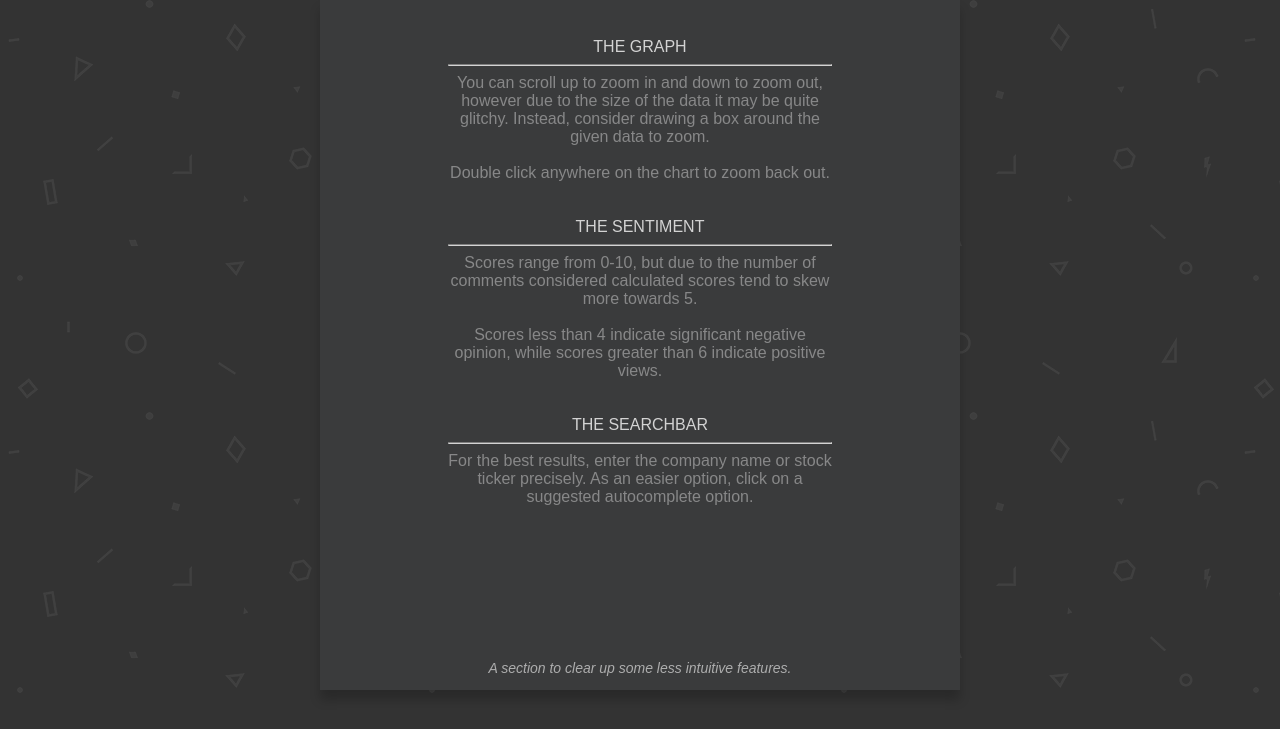
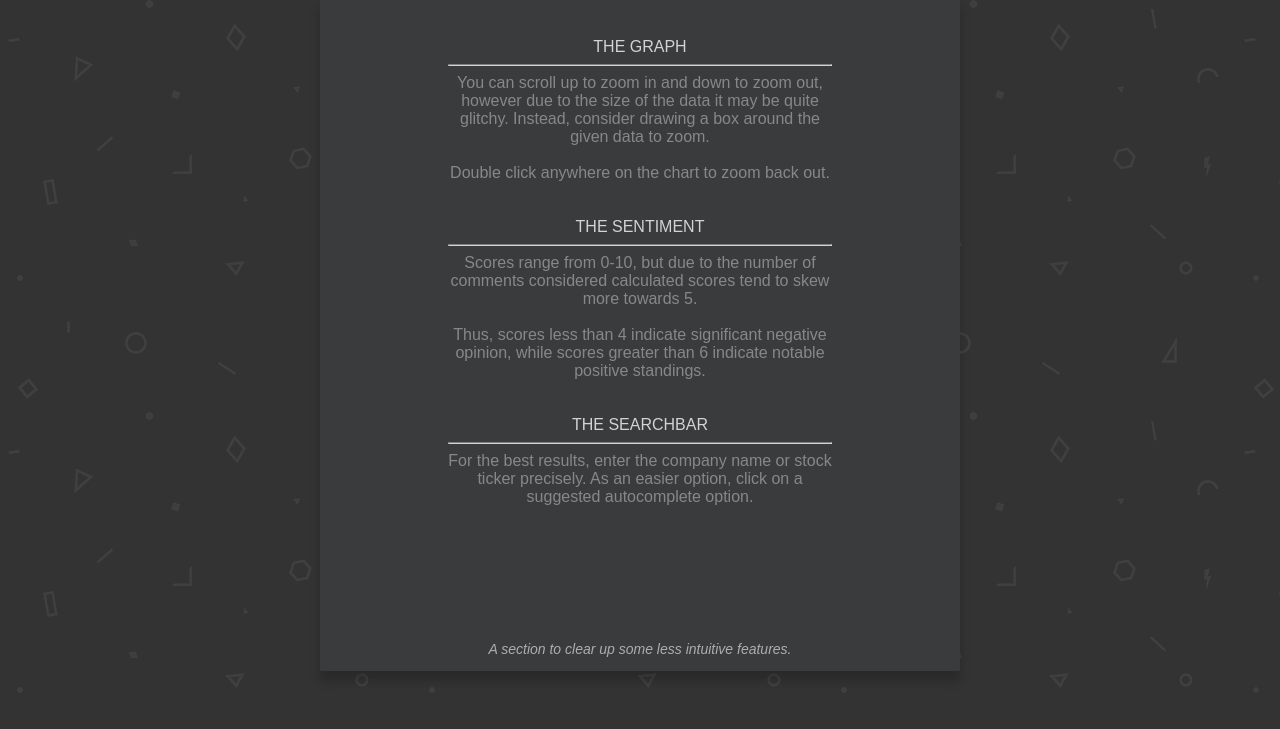
Before and after one commit to keatox/forecast, a Flask app: page /help in a window 1280 px wide. Shown: the part 99-828 px from the top of the page. After the commit the page ends 791 px from the top, so only its background shows below. Run offline with Flask 3, Linux system fonts and the light colour scheme; parts of the project's set-up code (start-up, migrations or seed data) failed here and were passed over.

Commit message:
Update help.html

```diff
--- a/src/frontend/templates/help.html
+++ b/src/frontend/templates/help.html
@@ -36,14 +36,14 @@
         THE SENTIMENT<hr id="linebreak">
         <div style="opacity: 0.5;">Scores range from 0-10,
         but due to the number of comments considered calculated scores tend to skew more towards 5.<br><br>
-        Scores less than 4 indicate significant negative opinion,
-        while scores greater than 6 indicate positive views.<br><br><br></div>
+        Thus, scores less than 4 indicate significant negative opinion,
+        while scores greater than 6 indicate notable positive standings.<br><br><br></div>
 
         THE SEARCHBAR<hr id="linebreak">
         <div style="opacity: 0.5;">For the best results, enter the company name or stock ticker precisely.
         As an easier option, click on a suggested autocomplete option.</div>
 
-        <br style="display: block; content: ''; margin-top: 40%;">
+        <br style="display: block; content: ''; margin-top: 35%;">
         <em style="font-size: 14px; opacity: 0.75;">A section to clear up some less intuitive features.</em>
     </div>
 </body>
```
